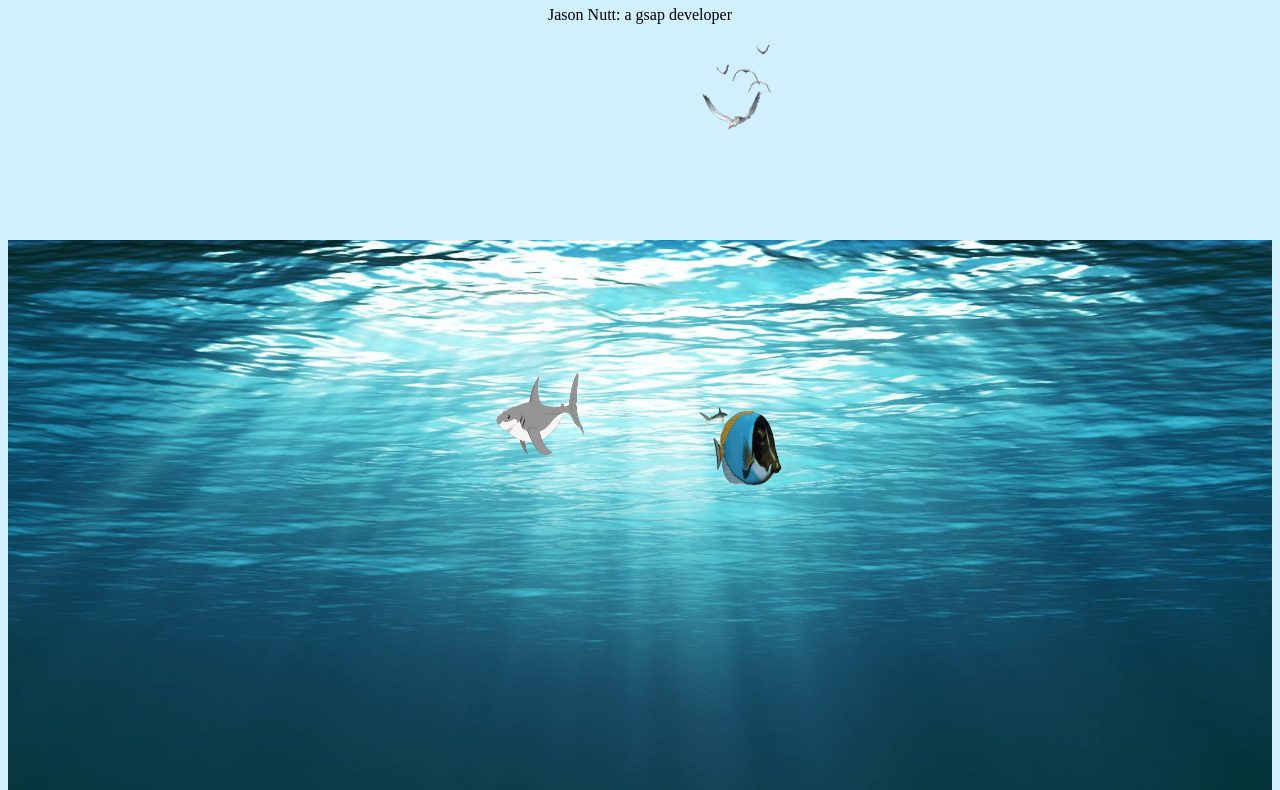
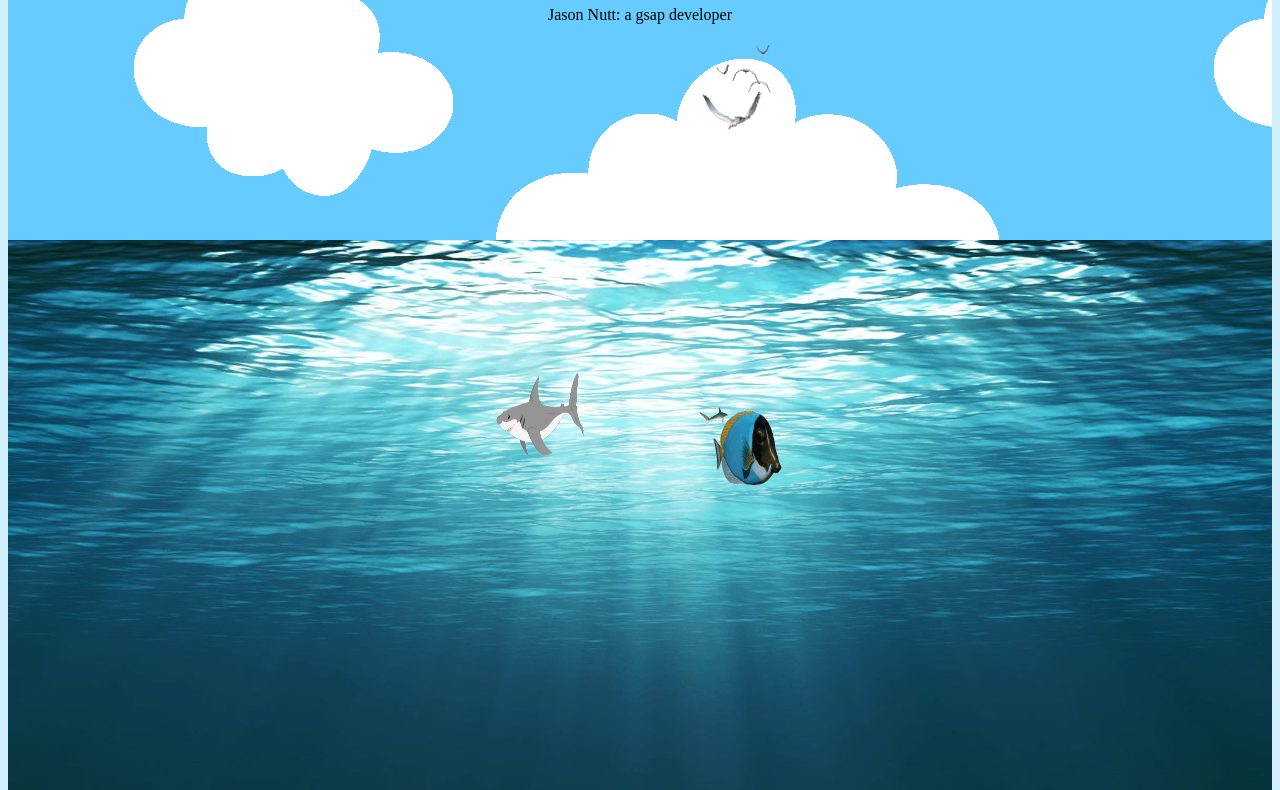
Before and after one commit to jnutt367/gsap6, a plain HTML site: page index.html in a window 1280 px wide. Shown: the part 162-952 px from the top of the page. Drawn offline with nearby package versions, Linux system fonts and the light colour scheme.

Commit message:
commit with sky gifhy thank jesus

```diff
--- a/css/style.css
+++ b/css/style.css
@@ -1,5 +1,5 @@
     body {
-        background: skyblue;
+        background: url('../img/giphy.gif');
     }
 
     .birds {
```
Also changed, not shown: index.html (+1 -0 lines), img/giphy.gif (added).
